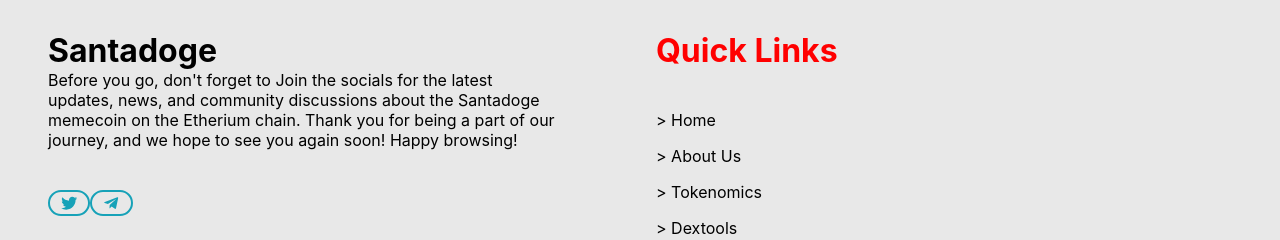
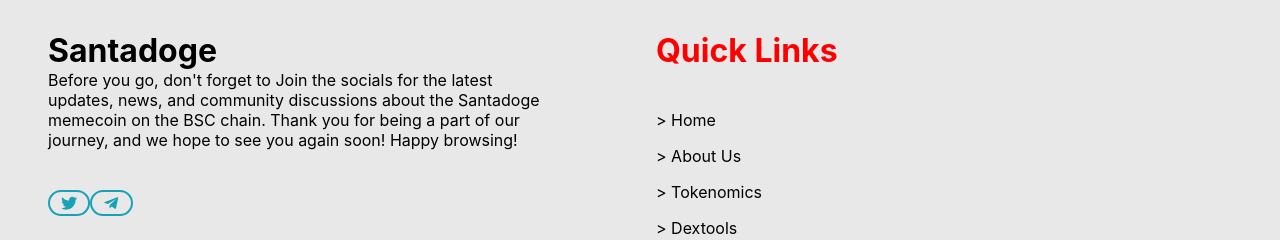
Before and after one commit to Rakhi7217/Santadoge, a React (Create React App) app: page / in a window 1280 px wide. Shown: the part 2185-2425 px from the top of the page. Built offline with nearby package versions, Linux system fonts and the light colour scheme; the HTML template or start-up script is replaced by a standard one.

Commit message:
Update Footer.jsx

```diff
--- a/src/component/Footer.jsx
+++ b/src/component/Footer.jsx
@@ -5,7 +5,7 @@ const Footer = () => {
     <div className='footer'>
       <div className='footer-left'>
         <h1> Santadoge </h1>
-        <p>Before you go, don't forget to Join the socials for the latest updates, news, and community discussions about the Santadoge memecoin on the Etherium chain. Thank you for being a part of our journey, and we hope to see you again soon! Happy browsing!</p>
+        <p>Before you go, don't forget to Join the socials for the latest updates, news, and community discussions about the Santadoge memecoin on the BSC chain. Thank you for being a part of our journey, and we hope to see you again soon! Happy browsing!</p>
         <FaTwitter className='footer-icons'/>
         <FaTelegramPlane className='footer-icons'/>
       </div>
```
